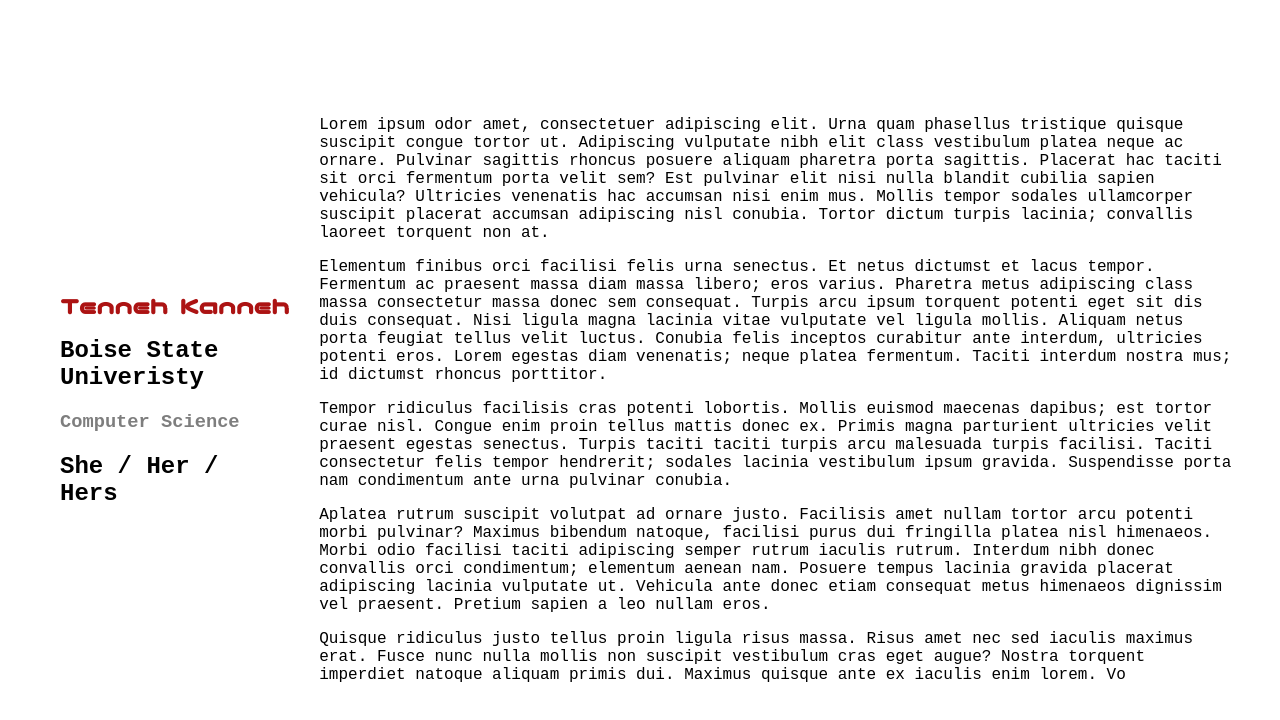
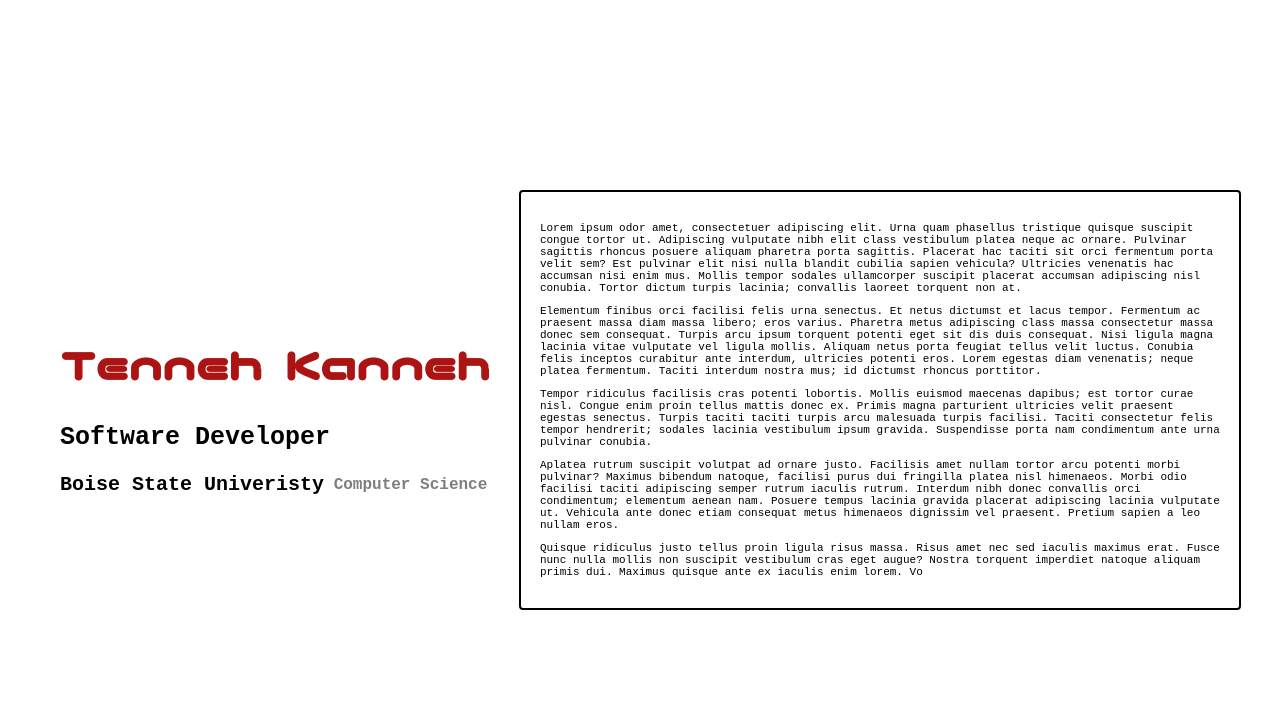
Before and after one commit to tennehkanneh/personal-website, a plain HTML site: page public/pages/about.html in a window 1280 px wide. Drawn offline with Linux system fonts and the light colour scheme; files that its build step writes are made by us from their sources.

Commit message:
.info section on about. finished

```diff
--- a/public/css/about.css
+++ b/public/css/about.css
@@ -35,15 +35,6 @@ body {  /* Important: Add this to the body */
     font-family: 'Nico Mojo';
 }
 
-.info h3 {
-    white-space: nowrap;
-    opacity: 50%;
-
-
-#major-degree {
-    display: flex;
-}
-
 .bio {
     padding: 20px;
 
@@ -55,5 +46,3 @@ body {  /* Important: Add this to the body */
 .bio p {
     font-size: 11px;
 }
-
-/* ... rest of your CSS for .info, .bio, p, etc. ... */
--- a/public/pages/about.html
+++ b/public/pages/about.html
@@ -7,12 +7,12 @@
   <!----------------------------------------- START OF: Name, School, Major, etc. ----------------------------------------->
   <div class="container">
     <aside class="info">
-      <h1>Tenneh Kanneh</h1>
-      <div id="major-degree">
-        <h2>Boise State Univeristy</h2>
-        <h3>Computer Science</h3>
-      </div>
-      <h2>She / Her / Hers</h2>
+      <h1 style="font-size:45px;">Tenneh Kanneh</h1>
+      <h2 style="font-size: 25px;">Software Developer</h2>
+      <span>
+        <h2 style="font-size: 20px; display: inline; vertical-align: middle;">Boise State Univeristy</h2>
+        <h3 style="font-size: 16px; opacity: 50%; display: inline; vertical-align: middle; break-before: always;">Computer Science</h3>
+      </span>
     </aside>
 
     <!----------------------------------------- END OF: Name, School, Major, etc. ----------------------------------------->
```
